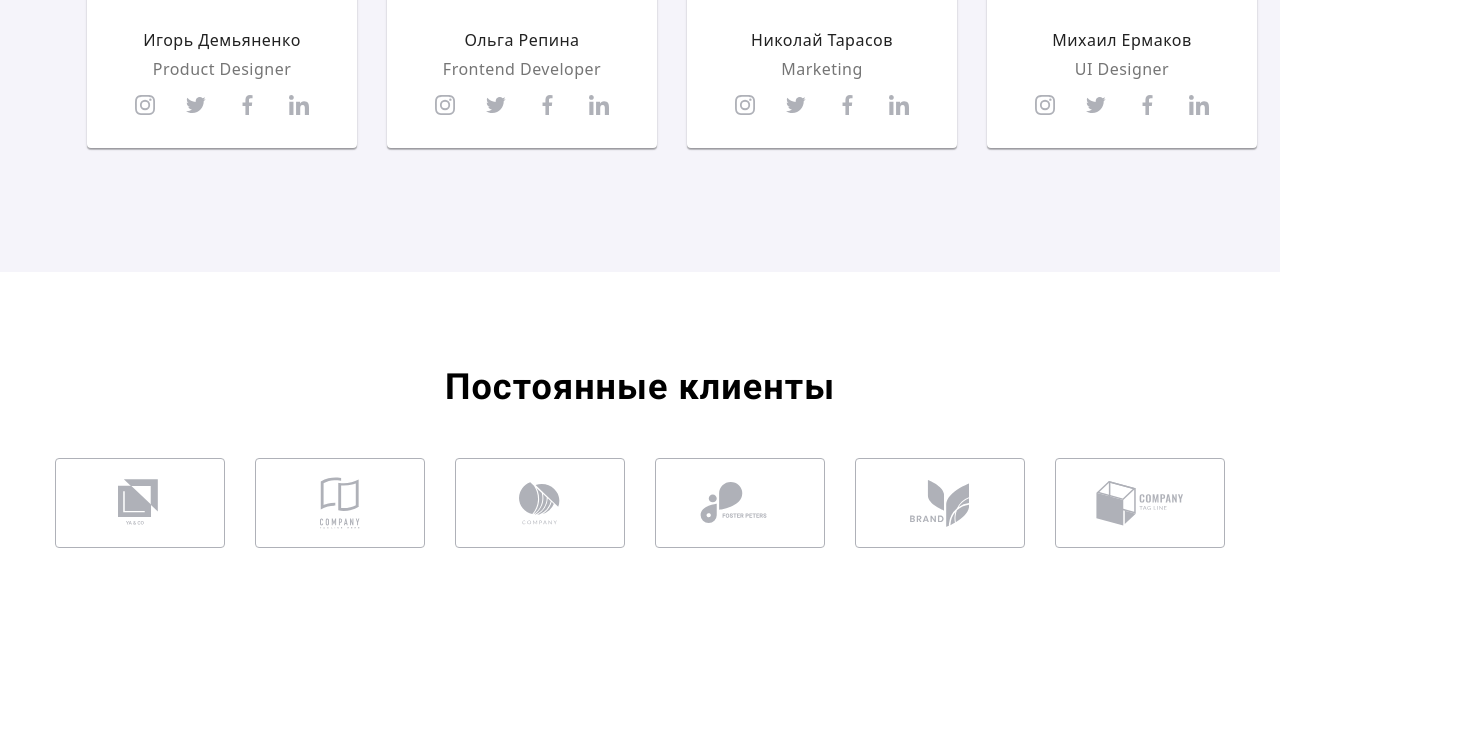
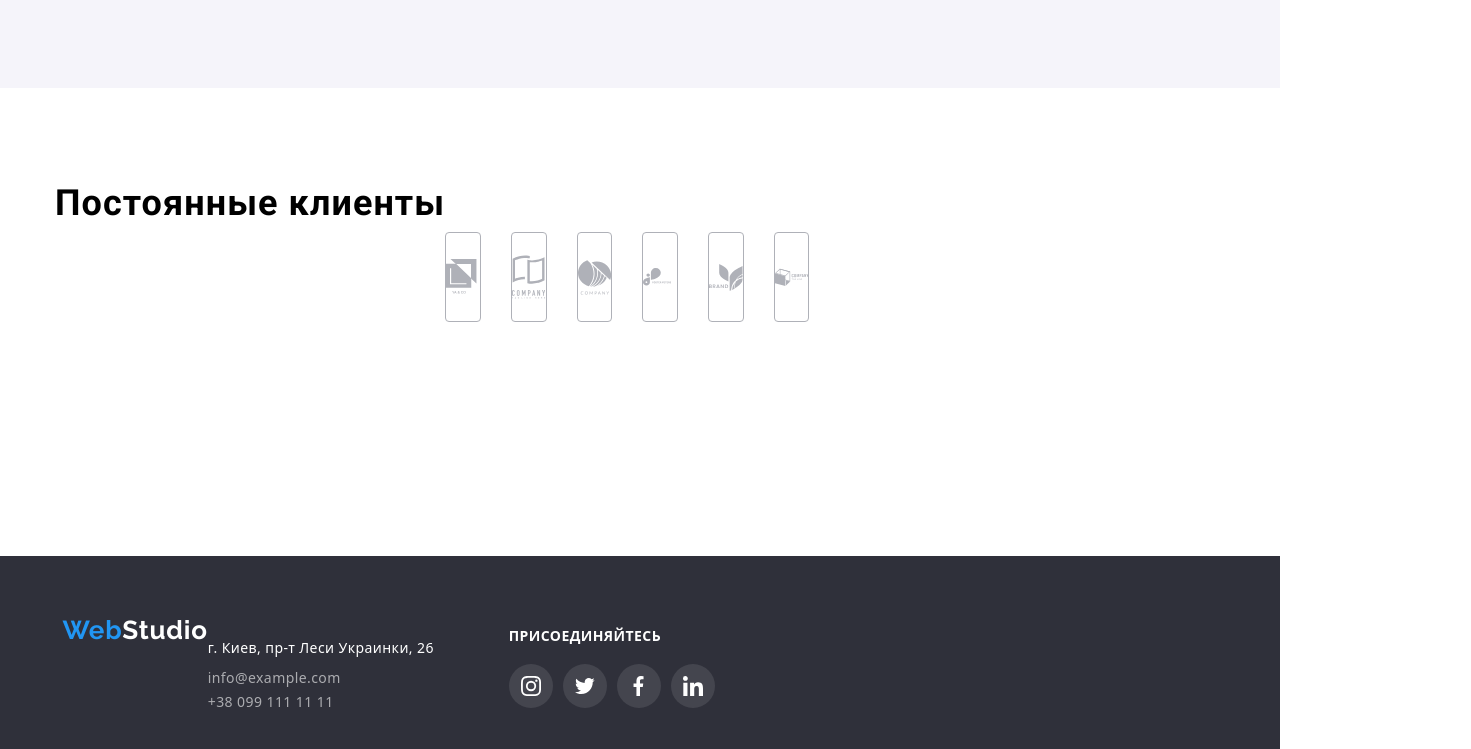
Before and after one commit to marina-khovrych/goit-markup-hw-04, a plain HTML site: page index.html in a window 1280 px wide. Shown: the part 2048-2797 px from the top of the page, 1471 px wide, since content can reach past the window. Drawn offline with nearby package versions, Linux system fonts and the light colour scheme.

Commit message:
футер

```diff
--- a/css/styles.css
+++ b/css/styles.css
@@ -379,6 +379,7 @@ font-family: Roboto, sans-serif;
     padding-right: 15px;
     margin-left: auto;
     margin-right: auto;
+    display: flex;
 }
 .container {
     margin-top: 0;
@@ -433,9 +434,14 @@ a {
     margin-bottom: 0;
     padding-inline-start: 0;
 }
-.footer .footer-socials {
+.footer  {
     display: flex;
     align-items: baseline;
+    padding-top: 60px;
+    padding-bottom: 60px;
+    margin-left: auto;
+    margin-right: auto;
+
 }
 .list-social {
     align-items: center;
@@ -578,7 +584,7 @@ a {
     background-color: #2196F3;
 }
 .footer-box {
-display: inline-block;
+
 margin-top: 12px;
 margin-left: 70px;
 }
```
Also changed, not shown: index.html (+1 -0 lines).
